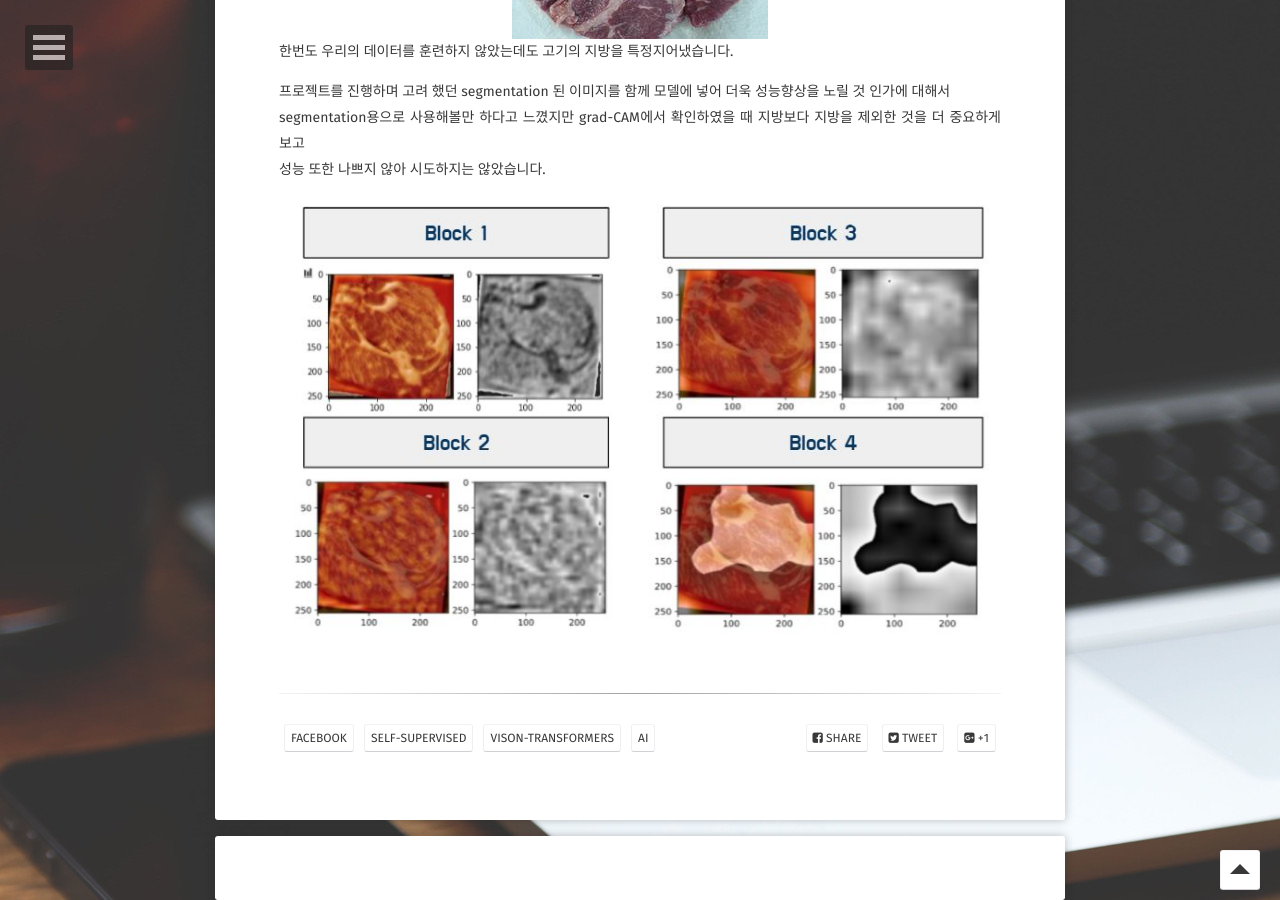
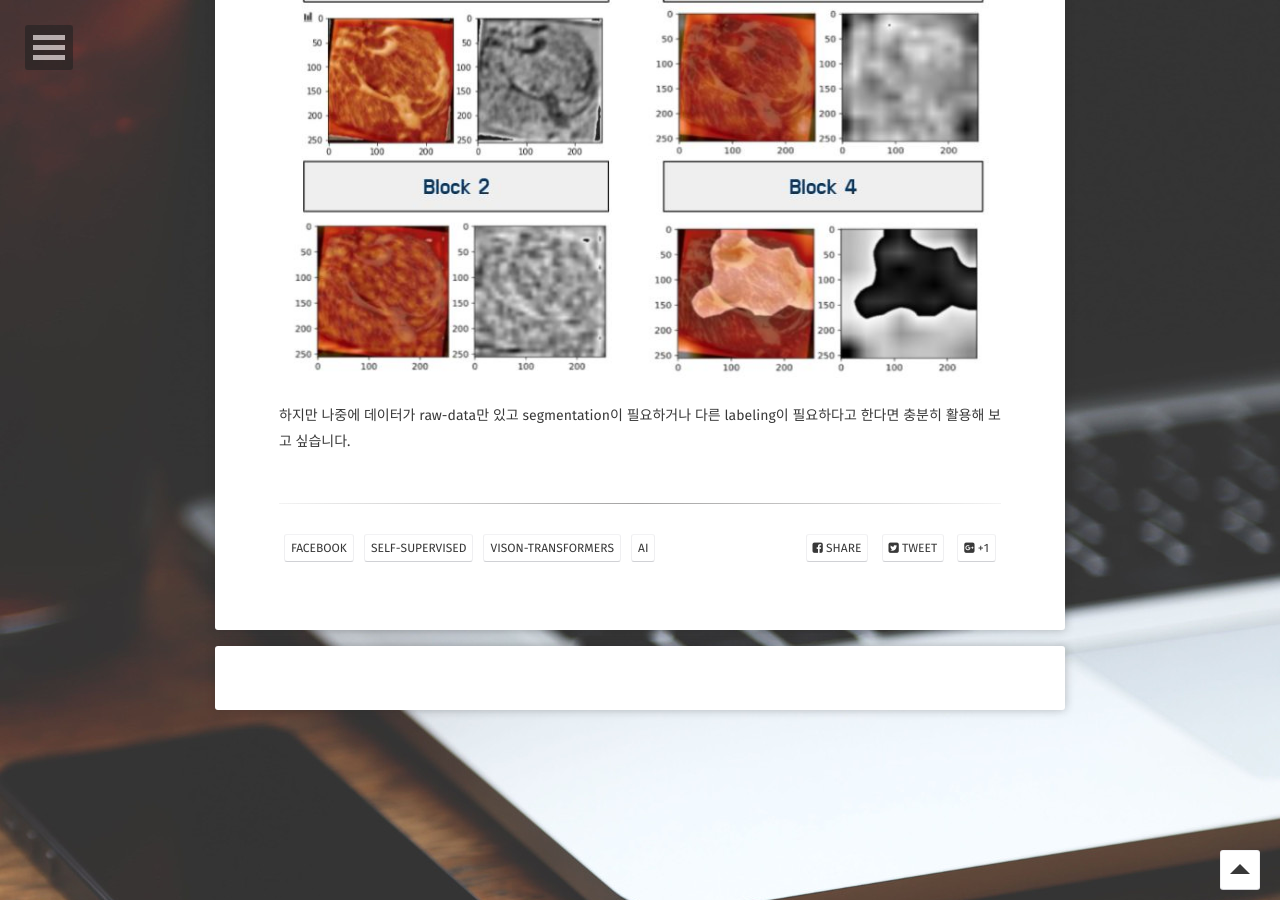
Before and after one commit to HSC-1/HSC-1.github.io, a Jekyll site: the page built from _posts/2021-05-03-DINO.md, in a window 1280 px wide and 900 px high, scrolled down 1202 px. Built offline with Jekyll 4.4.1, drawn with Linux system fonts in a browser that asks for light colours; some web fonts are replaced; comment, search, counter and statistics services are not loaded; some of the changed text lies outside the part shown.

Commit message:
이미지 수정 및 글 수정

```diff
--- a/_posts/2021-05-03-DINO.md
+++ b/_posts/2021-05-03-DINO.md
@@ -23,11 +23,13 @@
 제가 집중한 것은 Vit와 같이 NLP에서 혁신이라 불린 트랜스포머를 CV에 적용한 것 보다, 과연 raw데이터만으로 라벨링을 할 수 있을 정도인가 입니다.
 
 그래서 ImageNet data로 pretrain된 것을 진행중인 프로젝트 데이터에
-![](https://raw.githubusercontent.com/HSC-1/HSC-1.github.io/main/_posts/image/attn.png)
 ![](https://raw.githubusercontent.com/HSC-1/HSC-1.github.io/main/_posts/image/meat.png)
 한번도 우리의 데이터를 훈련하지 않았는데도 고기의 지방을 특정지어냈습니다.
+
 
 프로젝트를 진행하며 고려 했던 segmentation 된 이미지를 함께 모델에 넣어 더욱 성능향상을 노릴 것 인가에 대해서
 segmentation용으로 사용해볼만 하다고 느꼈지만 grad-CAM에서 확인하였을 때 지방보다 지방을 제외한 것을 더 중요하게 보고
 성능 또한 나쁘지 않아 시도하지는 않았습니다.
 ![](https://raw.githubusercontent.com/HSC-1/HSC-1.github.io/main/_posts/image/beef_grad_cam.JPG)
+
+하지만 나중에 데이터가 raw-data만 있고 segmentation이 필요하거나 다른 labeling이 필요하다고 한다면 충분히 활용해 보고 싶습니다.
```
Also changed, not shown: _posts/image/meat.png.
